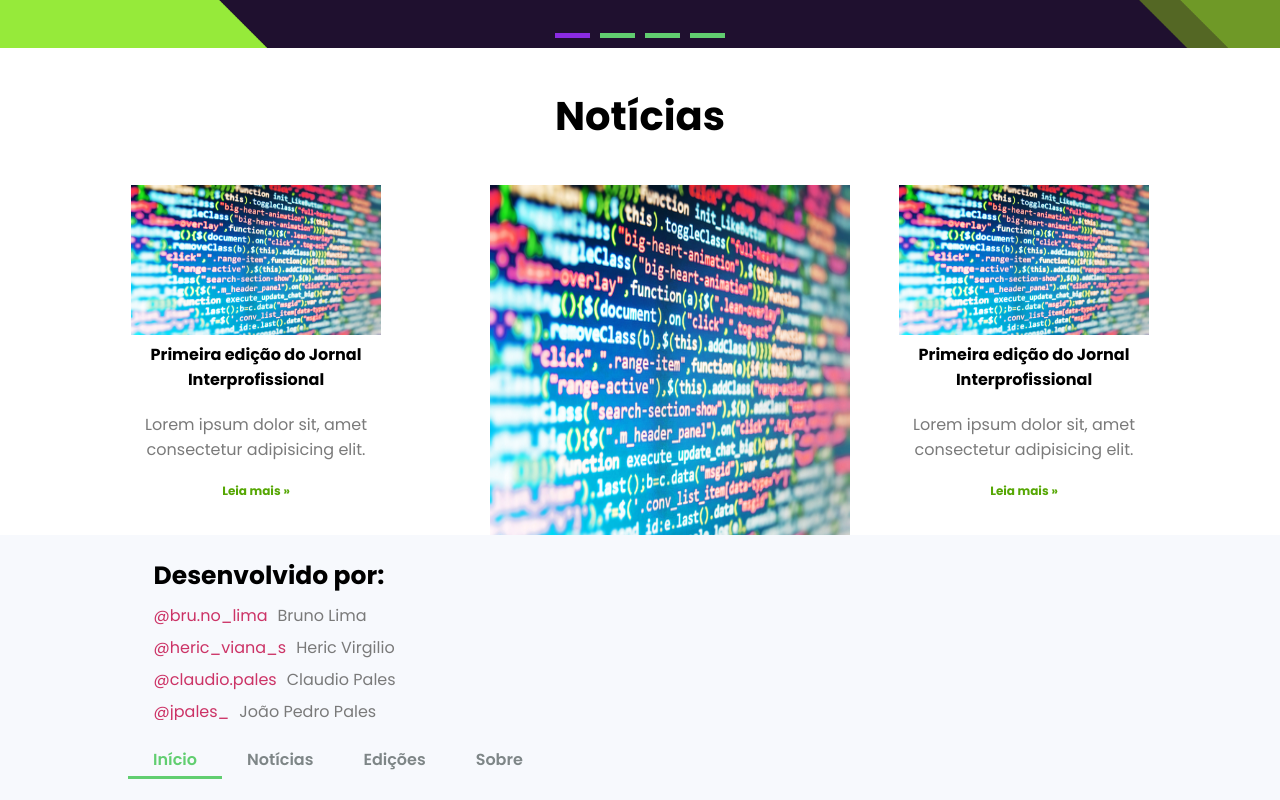
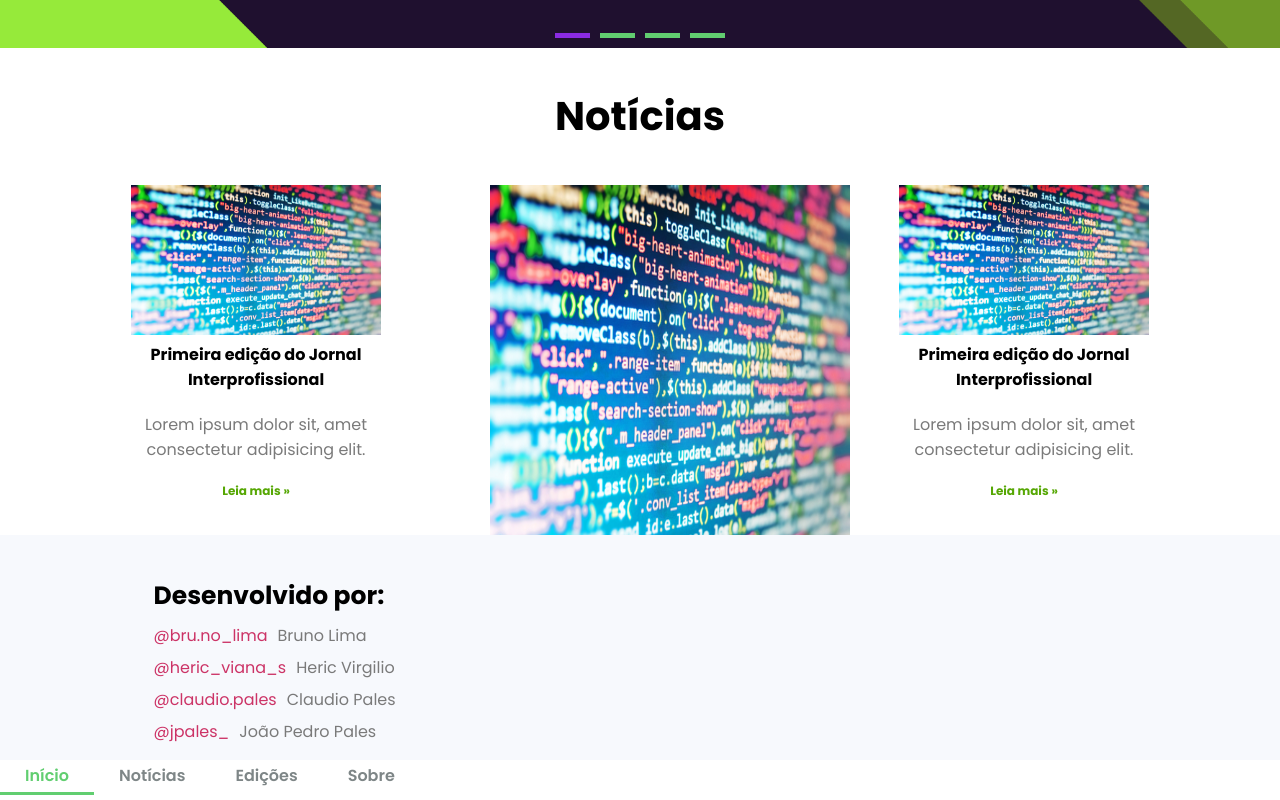
Before and after one commit to HericVirgilio/jornal-interprofissional-front-end, a Next.js app: page / in a window 1280 px wide. Shown: the part 382-1182 px from the top of the page. Built offline with nearby package versions, Linux system fonts and the light colour scheme.

Commit message:
Ajuste da estilização do rodapé

```diff
--- a/src/footer/style.css
+++ b/src/footer/style.css
@@ -7,10 +7,9 @@
 .creditos_rodape{
     background-color: #f7f9fd;
     display: flex;
-    position: relative;
     left: 0;
     flex-direction: column;
-    height: 20vh;
+    height: 200px;
     padding: 2% 0% 0% 12%;
     justify-content: center;
 }
@@ -30,14 +29,3 @@ li {
 li a{
     padding-right: 10px;
 }
-
-.menu{
-    background-color: #f7f9fd;
-    display: flex;
-    position: relative;
-    bottom: 0;
-    left: 0;
-    align-items: center;
-    height: 10vh;
-    padding-left: 10%;
-}
```
